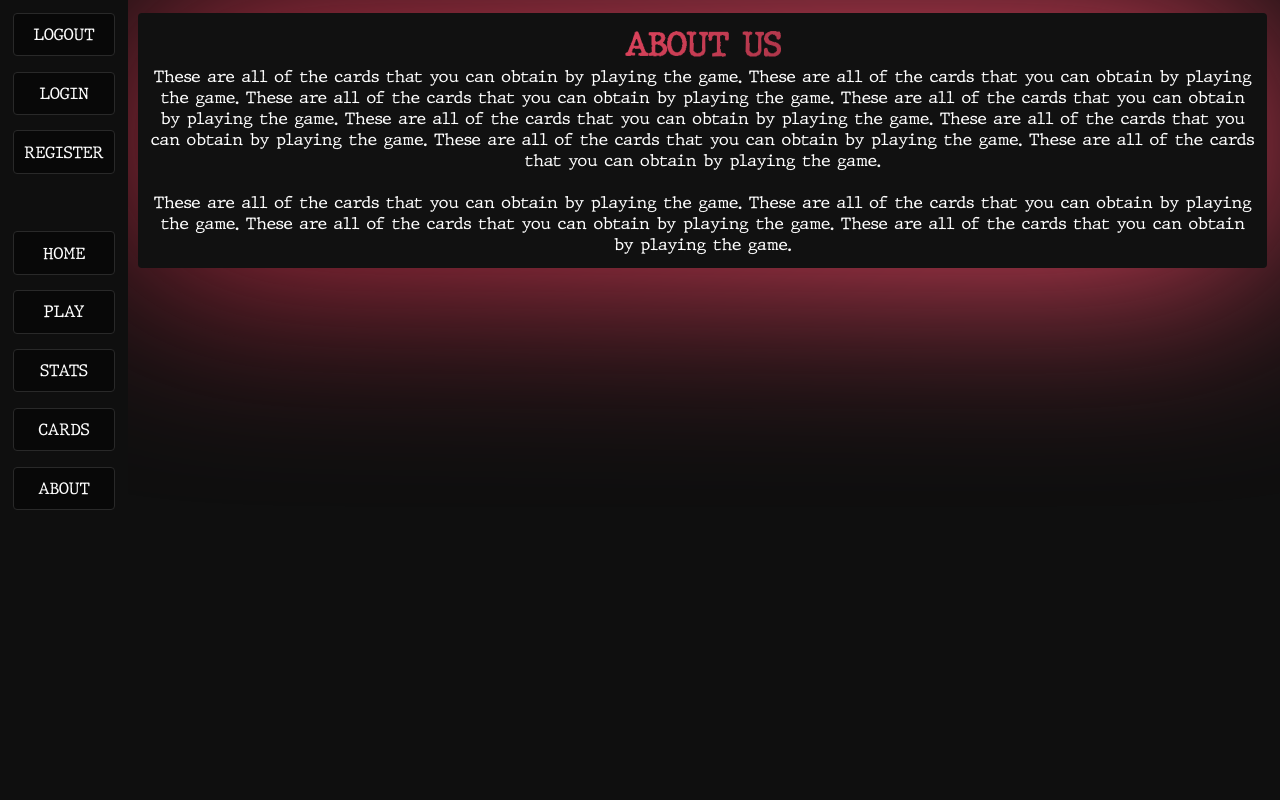
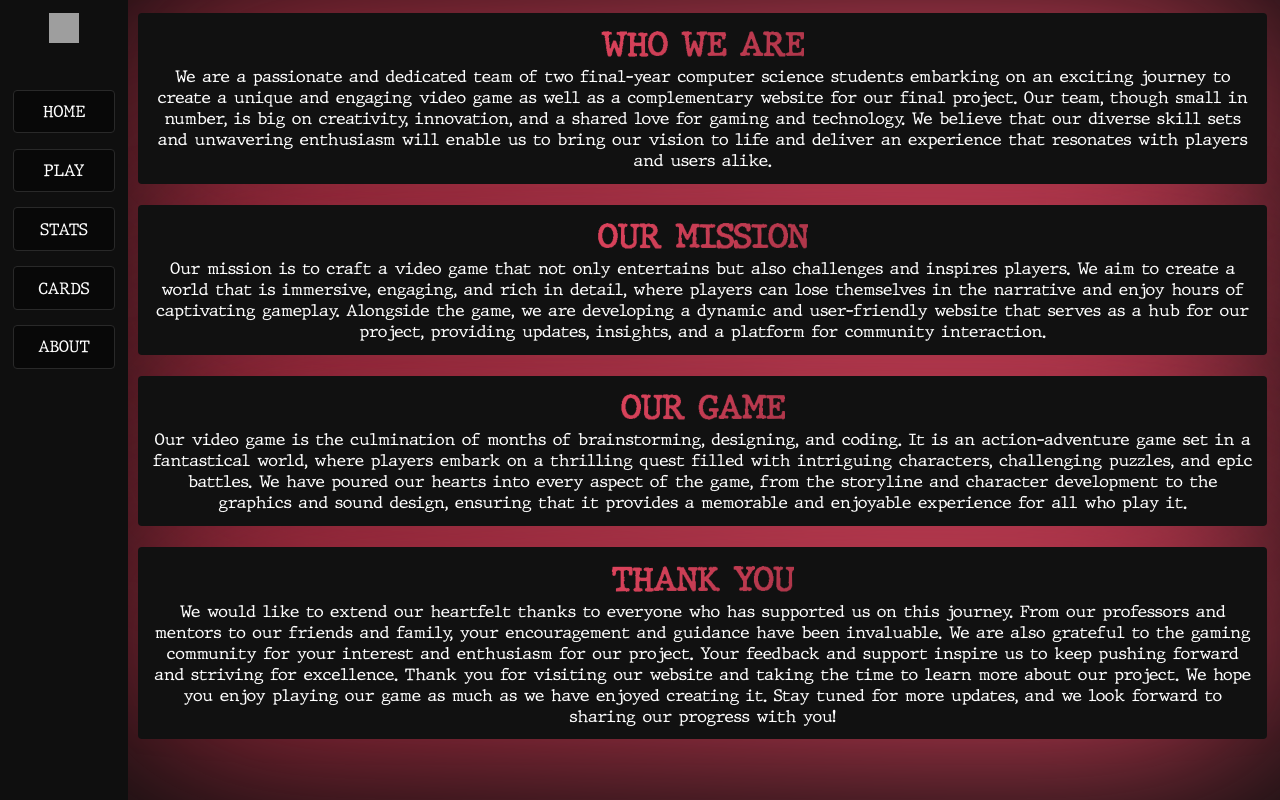
Before and after one commit to caffeeinewhr/WebJuego, a Django app: page /about/ in a window 1280 px wide. Run offline with Django 5.2, Linux system fonts and the light colour scheme; grey boxes are pictures that could not be loaded.

Commit message:
new: mas cambios de estilo y tal

```diff
--- a/about/templates/about.html
+++ b/about/templates/about.html
@@ -8,23 +8,53 @@
 
 <body>
     {% include 'navbar.html' %}
+
     <div class="content brillo-constante">
         <div style="text-align: center;">
-            <h1 class="animar-texto">ABOUT US</h1>
-            <p>These are all of the cards that you can obtain by playing the game.
-            These are all of the cards that you can obtain by playing the game.
-            These are all of the cards that you can obtain by playing the game.
-            These are all of the cards that you can obtain by playing the game.
-            These are all of the cards that you can obtain by playing the game.
-            These are all of the cards that you can obtain by playing the game.
-            These are all of the cards that you can obtain by playing the game.
-            These are all of the cards that you can obtain by playing the game.</p>
-            <br>
-            <p>These are all of the cards that you can obtain by playing the game.
-                These are all of the cards that you can obtain by playing the game.
-                These are all of the cards that you can obtain by playing the game.
-                These are all of the cards that you can obtain by playing the game.</p>
+            <h1 class="animar-texto">WHO WE ARE</h1>
+            <p>We are a passionate and dedicated team of two final-year computer science students embarking on an
+                exciting journey to create a unique and engaging video game as well as a complementary website for our
+                final project. Our team, though small in number, is big on creativity, innovation, and a shared love for
+                gaming and technology. We believe that our diverse skill sets and unwavering enthusiasm will enable us
+                to bring our vision to life and deliver an experience that resonates with players and users alike.</p>
+        </div>
+    </div>
+    <br>
+    <div class="content brillo-constante">
+        <div style="text-align: center;">
+            <h1 class="animar-texto">OUR MISSION</h1>
+            <p>Our mission is to craft a video game that not only entertains but also challenges and inspires players.
+                We aim to create a world that is immersive, engaging, and rich in detail, where players can lose
+                themselves in the narrative and enjoy hours of captivating gameplay. Alongside the game, we are
+                developing a dynamic and user-friendly website that serves as a hub for our project, providing updates,
+                insights, and a platform for community interaction.</p>
+        </div>
+    </div>
+    <br>
+    <div class="content brillo-constante">
+        <div style="text-align: center;">
+            <h1 class="animar-texto">OUR GAME</h1>
+            <p>Our video game is the culmination of months of brainstorming, designing, and coding. It is an
+                action-adventure game set in a fantastical world, where players embark on a thrilling quest filled with
+                intriguing characters, challenging puzzles, and epic battles. We have poured our hearts into every
+                aspect of the game, from the storyline and character development to the graphics and sound design,
+                ensuring that it provides a memorable and enjoyable experience for all who play it.</p>
+        </div>
+    </div>
+    <br>
+    <div class="content brillo-constante">
+        <div style="text-align: center;">
+            <h1 class="animar-texto">THANK YOU</h1>
+            <p>We would like to extend our heartfelt thanks to everyone who has supported us on this journey. From our
+                professors and mentors to our friends and family, your encouragement and guidance have been invaluable.
+                We are also grateful to the gaming community for your interest and enthusiasm for our project. Your
+                feedback and support inspire us to keep pushing forward and striving for excellence.
+
+                Thank you for visiting our website and taking the time to learn more about our project. We hope you
+                enjoy playing our game as much as we have enjoyed creating it. Stay tuned for more updates, and we look
+                forward to sharing our progress with you!</p>
         </div>
     </div>
 </body>
+
 </html>
--- a/shared/templates/navbar.html
+++ b/shared/templates/navbar.html
@@ -5,8 +5,9 @@
     <meta name="viewport" content="width=device-width, initial-scale=1.0">
     <meta http-equiv="Cross-Origin-Embedder-Policy" content="credentialless">
     <title>Sleepy Rush</title>
-    <link rel="icon" type="image/x-icon" href="{% static 'img/favicon.ico' %}">
+    <link rel="icon" type="image/x-icon" href="{% static 'img\favicon.ico' %}">
     <link rel="stylesheet" href="{% static 'css/navbar.css' %}">
+    <link rel="stylesheet" href="{% static 'css/dropdown.css' %}">
     <link rel="stylesheet" href="{% static 'css/cartas3D.css' %}">
     <link rel="stylesheet" href="{% static 'css/brillo.css' %}">
     <link rel="stylesheet" href="{% static 'css/animarTexto.css' %}">
@@ -14,9 +15,16 @@
 </head>
 
 <nav class="side-navbar">
-    <a class="nav-item brillo" href="{% url 'logout' %}">LOGOUT</a>
-    <a class="nav-item brillo" href="{% url 'login' %}">LOGIN</a>
-    <a class="nav-item brillo" href="{% url 'register' %}">REGISTER</a>
+    <div class="user-dropdown">
+        <button class="user-dropdown-btn">
+            <img src="{% static 'img/user-icon.png' %}" alt="User Icon">
+        </button>
+        <div class="user-dropdown-content">
+            <a href="{% url 'login' %}">Login</a>
+            <a href="{% url 'logout' %}">Logout</a>
+            <a href="{% url 'register' %}">Register</a>
+        </div>
+    </div>
     <br>
     <br>
     <a class="nav-item brillo" href="{% url 'home' %}">HOME</a>
--- /dev/null
+++ b/static/css/dropdown.css
@@ -0,0 +1,41 @@
+/* user-dropdown.css */
+.user-dropdown {
+    position: relative;
+    display: inline-block;
+}
+
+.user-dropdown-btn {
+    background: none;
+    border: none;
+    cursor: pointer;
+}
+
+.user-dropdown-btn img {
+    width: 30px;
+    height: 30px;
+}
+
+.user-dropdown-content {
+    display: none;
+    position: absolute;
+    background-color: #f9f9f9;
+    min-width: 160px;
+    box-shadow: 0px 8px 16px 0px rgba(0, 0, 0, 0.2);
+    z-index: 1;
+    right: 0;
+}
+
+.user-dropdown-content a {
+    color: black;
+    padding: 12px 16px;
+    text-decoration: none;
+    display: block;
+}
+
+.user-dropdown-content a:hover {
+    background-color: #f1f1f1;
+}
+
+.user-dropdown:hover .user-dropdown-content {
+    display: block;
+}
```
Also changed, not shown: home/templates/home.html (+17 -1 lines).
